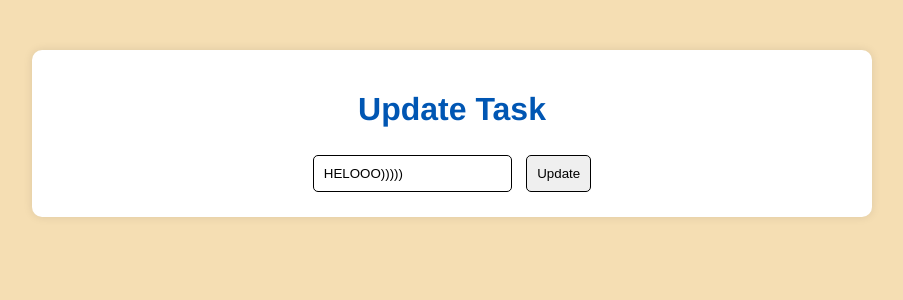
After one commit to MichaelMMet/CRUD-Flask, a Flask app: page /edit/1 in a window 1280 px wide. The commit adds this page. Shown: the top 300 px of the page, without its empty margins (188-1091 px from the left). Run offline with Flask 3, Linux system fonts and the light colour scheme; data comes from the database, SQL or seed files in the repository; both versions use the stored data as it was after the commit.

Commit message:
Finished app functionally and styling

```diff
--- a/app.py
+++ b/app.py
@@ -9,6 +9,7 @@ from datetime import datetime
 app = Flask(__name__)
 
 app.config["SQLALCHEMY_DATABASE_URI"] = "sqlite:///TaskDB.db"
+app.config["SQLALCHEMY_TRACK_MODIFICATION"] = False
 db = SQLAlchemy(app)
 
 #Data class
@@ -20,6 +21,9 @@ class MyTask(db.Model):
 
     def __repr__(self) -> str:
         return f"Task {self.id}"
+
+with app.app_context():
+    db.create_all()
 
 #Home page
 @app.route("/", methods=["POST", "GET"])
@@ -41,9 +45,33 @@ def index():
         return render_template("index.html", tasks=tasks)
 
 
+#Delete an Item
+@app.route("/delete/<int:id>")
+def delete(id:int):
+    delete_task = MyTask.query.get_or_404(id)
+    try:
+        db.session.delete(delete_task)
+        db.session.commit()
+        return redirect("/")
+    except Exception as e:
+        return f"ERROR:{e}"
 
-if __name__ in "__main__":
-    with app.app_context():
-        db.create_all()
+#Edit an Item
+@app.route("/edit/<int:id>",methods = ["GET", "POST"])
+def edit(id:int):
+    task = MyTask.query.get_or_404(id)
+    if request.method == "POST":
+        task.content = request.form['content']
+        try:
+            db.session.commit()
+            return redirect("/")
+        except Exception as e:
+            return f"ERROR:{e}"
+    else:
+        return render_template('edit.html', task = task)
+
+
+if __name__ == "__main__":
+
 
     app.run(debug=True)
--- a/static/styles.css
+++ b/static/styles.css
@@ -1,3 +1,64 @@
 body {
+  font-family: "Franklin Gothic Medium", "Arial Narrow", Arial, sans-serif;
+  margin: 0;
+  padding: 0;
   background-color: wheat;
+}
+
+.content {
+  max-width: 800px;
+  margin: 50px auto;
+  padding: 20px;
+  background-color: #fff;
+  border-radius: 10px;
+  box-shadow: 0 0 10px rgba(0, 0, 0, 0.1);
+  text-align: center;
+}
+.content h1 {
+  color: #0056b3;
+}
+.content h4 {
+  color: #666;
+}
+.content table {
+  width: 100%;
+  margin-top: 20px;
+  border-collapse: collapse;
+}
+.content table th,
+.content table td {
+  padding: 10px;
+  border: 1px solid #ccc;
+}
+.content table th th,
+.content table td th {
+  background-color: #f0f0f0;
+  color: #333;
+}
+.content a {
+  display: inline-block;
+  padding: 8px 16px;
+  margin: 5px;
+  border-radius: 20px;
+  background-color: #007bff;
+  color: #fff;
+  text-decoration: none;
+  transition: background-color 0.3s ease;
+}
+.content a:hover {
+  background-color: #0056b3;
+}
+.content input {
+  padding: 10px;
+  margin: 5px;
+  border: solid 1px;
+  border-radius: 5px;
+}
+.content #btn_add {
+  background-color: #28a745;
+  color: #fff;
+  cursor: pointer;
+}
+.content #btn_add:hover {
+  background-color: #218838;
 }/*# sourceMappingURL=styles.css.map */
--- a/static/styles.scss
+++ b/static/styles.scss
@@ -1,3 +1,80 @@
+//Color Vars
+
+$primary_color: #007bff;
+$primary_color_hover: #0056b3;
+$sucess_color: #28a745;
+$sucess-hover-color: #218838;
+$title-color: #333;
+
 body {
+  font-family: "Franklin Gothic Medium", "Arial Narrow", Arial, sans-serif;
+  margin: 0;
+  padding: 0;
   background-color: wheat;
 }
+
+.content {
+  max-width: 800px;
+  margin: 50px auto;
+  padding: 20px;
+  background-color: #fff;
+  border-radius: 10px;
+  box-shadow: 0 0 10px rgba(0, 0, 0, 0.1);
+  text-align: center;
+
+  h1 {
+    color: $primary_color_hover;
+  }
+
+  h4 {
+    color: #666;
+  }
+
+  table {
+    width: 100%;
+    margin-top: 20px;
+    border-collapse: collapse;
+
+    th,
+    td {
+      padding: 10px;
+      border: 1px solid #ccc;
+
+      th {
+        background-color: #f0f0f0;
+        color: #333;
+      }
+    }
+  }
+
+  a {
+    display: inline-block;
+    padding: 8px 16px;
+    margin: 5px;
+    border-radius: 20px;
+    background-color: $primary_color;
+    color: #fff;
+    text-decoration: none;
+    transition: background-color 0.3s ease;
+
+    &:hover {
+      background-color: $primary_color_hover;
+    }
+  }
+
+  input {
+    padding: 10px;
+    margin: 5px;
+    border: solid 1px;
+    border-radius: 5px;
+  }
+
+  #btn_add {
+    background-color: $sucess_color;
+    color: #fff;
+    cursor: pointer;
+    &:hover {
+      background-color: $sucess-hover-color;
+    }
+  }
+}
--- /dev/null
+++ b/templates/edit.html
@@ -0,0 +1,13 @@
+{% extends 'base.html' %} {% block head %}{% endblock %}
+<title>Task Smash</title>
+
+{% block body%}
+<div class="content">
+  <h1>Update Task</h1>
+  <form action="/edit/{{task.id}}" method="POST">
+    <input type="text" name="content" id="content" value="{{task.content}}" />
+    <input type="submit" value="Update" />
+  </form>
+</div>
+
+{% endblock %}
```
Also changed, not shown: templates/index.html (+8 -2 lines), instance/TaskDB.db, 2 other files.
